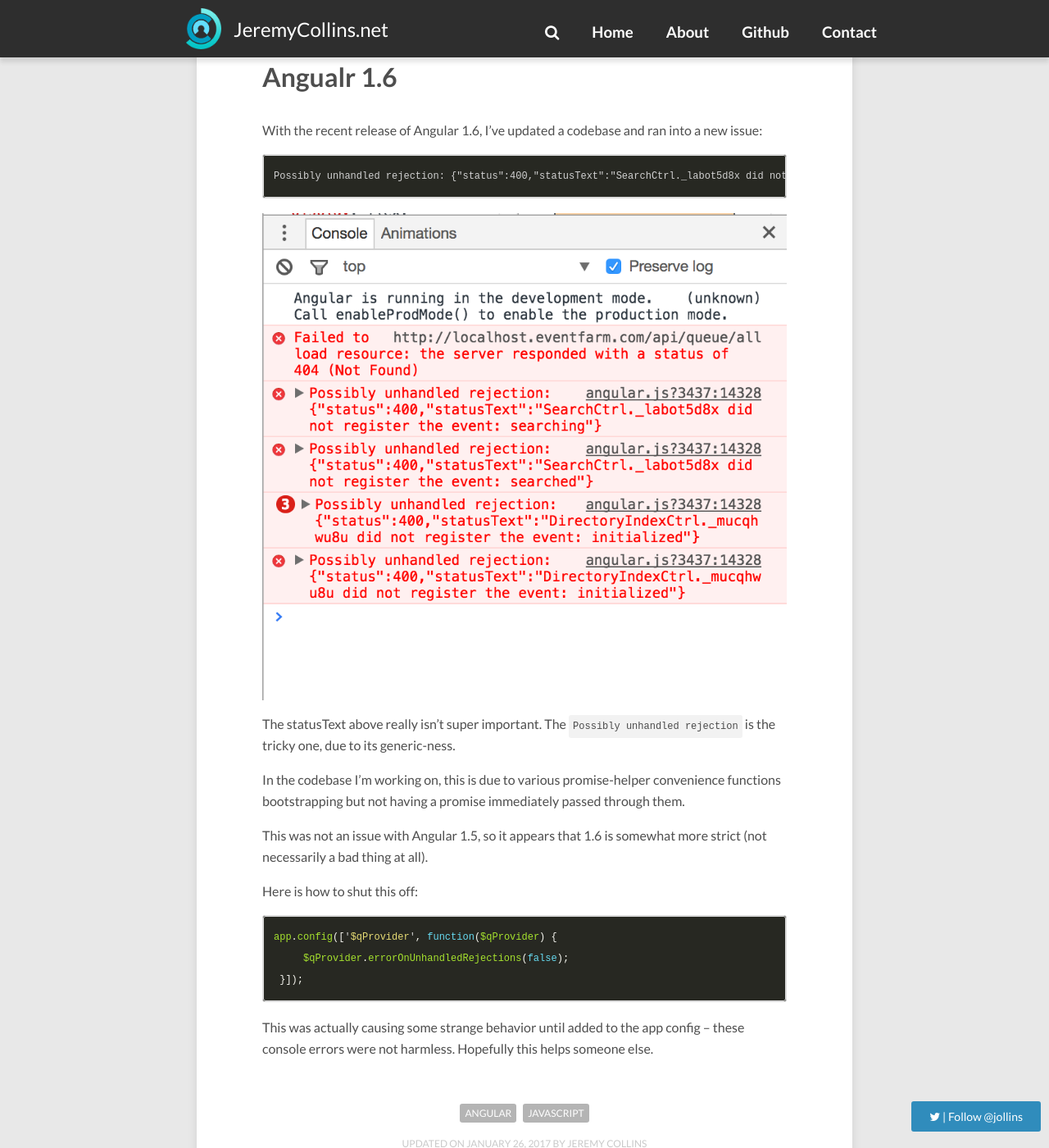
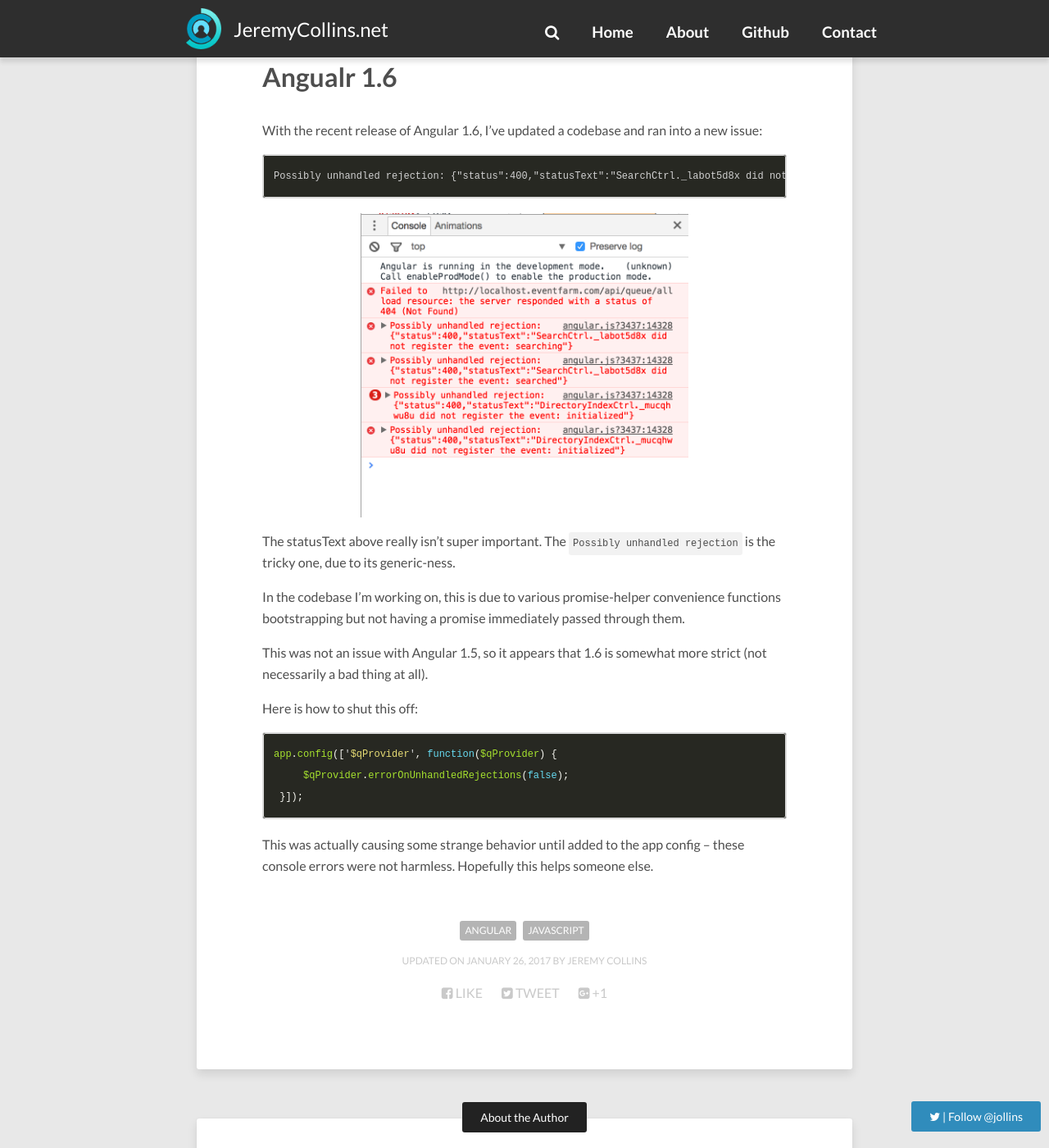
Before and after one commit to jdodsoncollins/JeremyCollinsDotNet, a Jekyll site: the page built from _posts/2017-1-26-uncaught.md, in a window 1280 px wide and 1400 px high, scrolled down 411 px. Shown: the whole window at 82% size. Built offline with Jekyll 4.4.1, drawn with Linux system fonts in a browser that asks for light colours; nearby versions of some CDN libraries; comment, search, counter and statistics services are not loaded.

Commit message:
Fixing header template to allow absolute links in submenus, minor css changes

````diff
--- a/_includes/header.html
+++ b/_includes/header.html
@@ -31,7 +31,11 @@
           <li class="header-item {{class}}"><a href="{{site.url}}{{menu.url}}"><h3>{{ menu.title }}</h3></a>
             <ul class="header-submenu">
               {% for sub in menu.submenu %}
-                <li class="sub-item"><a href="{{site.url}}{{sub.url}}">{{sub.title}}</a></li>
+                {% if sub.url contains 'http://' or sub.url contains 'https://' %}
+                    <li class="sub-item"><a href="{{sub.url}}">{{sub.title}}</a></li>
+                {% else %}
+                    <li class="sub-item"><a href="{{site.url}}{{sub.url}}">{{sub.title}}</a></li>
+                {% endif %}
               {% endfor %}
             </ul>
           </li>
--- a/_posts/2017-1-26-uncaught.md
+++ b/_posts/2017-1-26-uncaught.md
@@ -15,7 +15,8 @@
 Possibly unhandled rejection: {"status":400,"statusText":"SearchCtrl._labot5d8x did not register the event: searching"}
 ```
 
-![Browser console error](/images/unhandled-rejection.png)
+
+<img src="/images/unhandled-rejection.png" alt="Browser console error" class="image-md">
 
 The statusText above really isn't super important. The `Possibly unhandled rejection` is the tricky one, due to its generic-ness.
 
--- a/_sass/_site.scss
+++ b/_sass/_site.scss
@@ -57,6 +57,12 @@
 		float: left;
 		padding: 25px;
 	}
+	.image-md {
+		max-width: 400px;
+		width: 100%;
+		display: block;
+		margin: 0 auto;
+	}
 }
 
 // Global Transition
````
